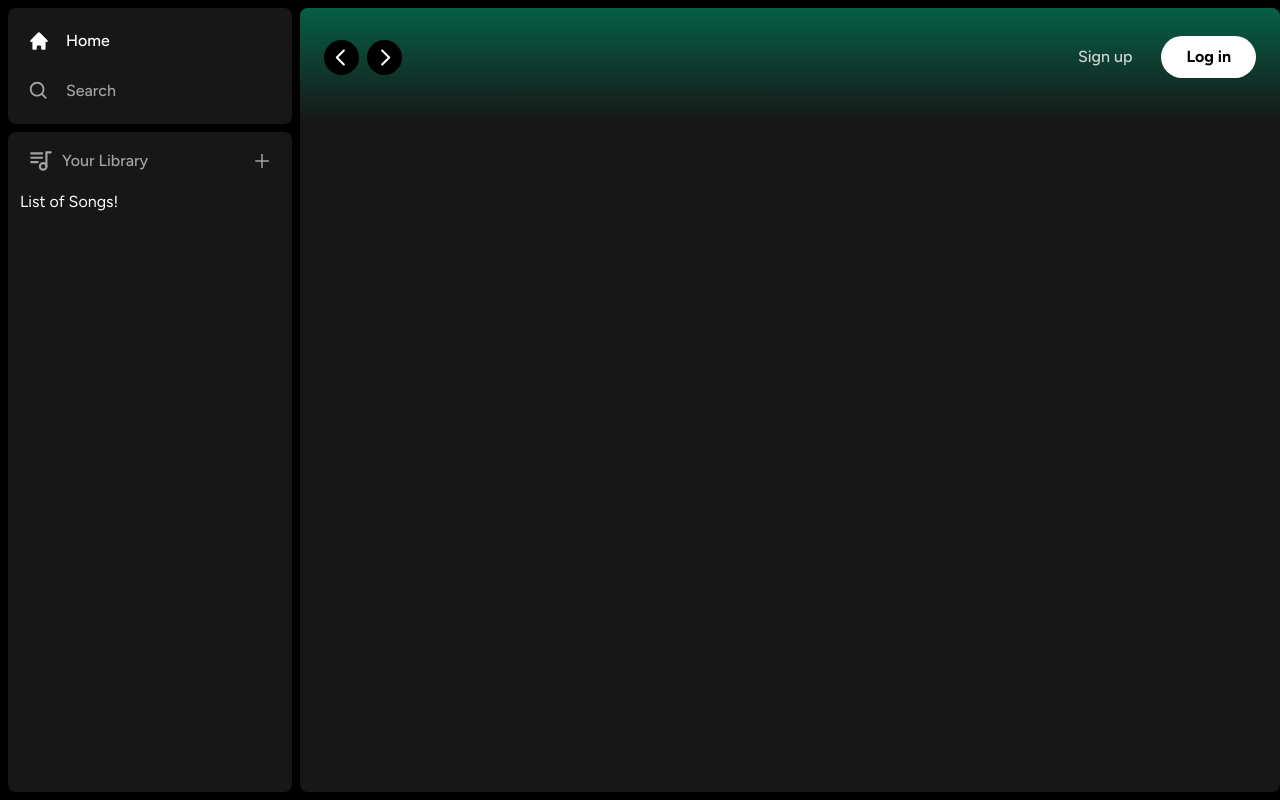
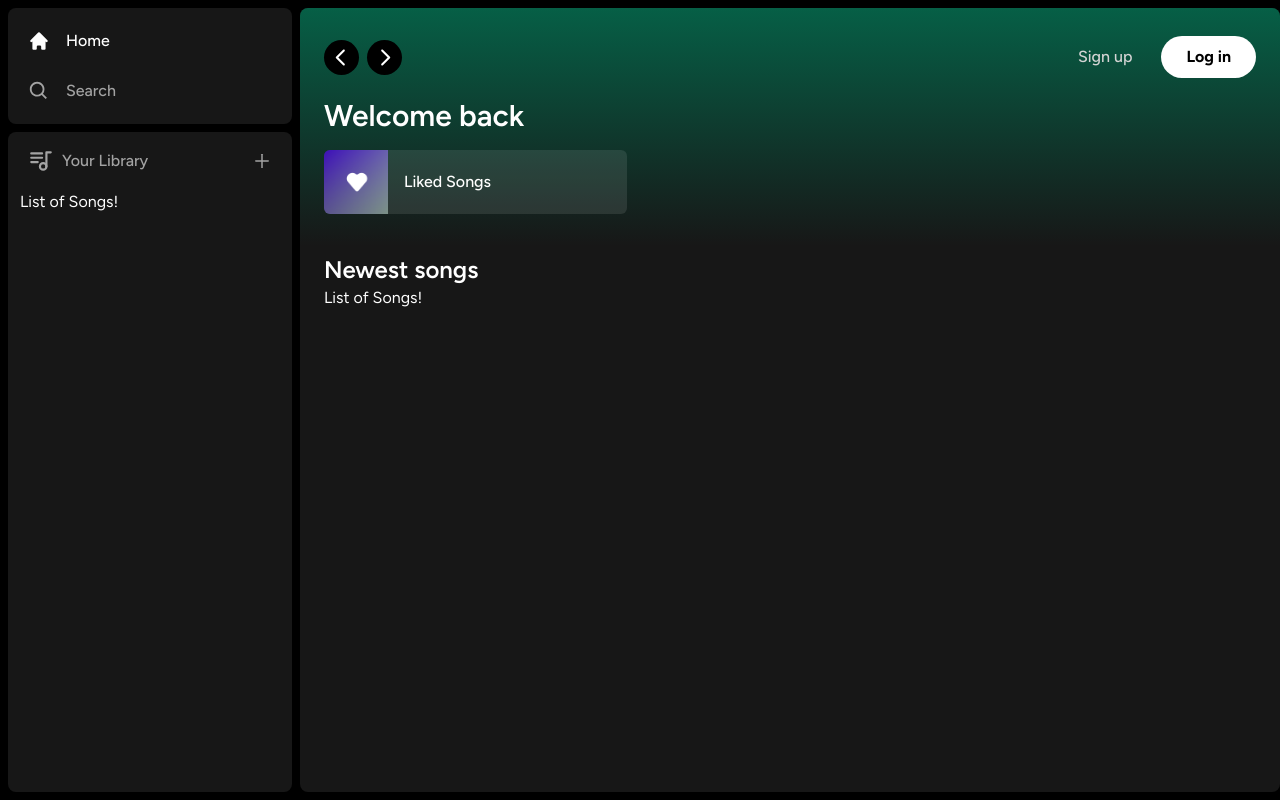
Before and after one commit to multisonic/spotify-clone, a Next.js app: page / in a window 1280 px wide. Built offline with nearby package versions, Linux system fonts and the light colour scheme.

Commit message:
finish layout for now - add ListItem component and add placeholders for main content

```diff
--- a/app/(site)/page.tsx
+++ b/app/(site)/page.tsx
@@ -1,9 +1,27 @@
 import Header from "@/components/Header";
+import ListItem from "@/components/ListItem";
 
 export default function Home() {
   return (
     <div className="bg-neutral-900 rounded-lg w-full h-full overflow-hidden overflow-y-auto">
-      <Header>Header</Header>
+      <Header>
+        <div className="mb-2">
+          <h1 className="text-white text-3xl font-semibold">Welcome back</h1>
+          <div className="grid grid-cols-1 sm:grid-cols-2 xl:grid-cols-3 2xl:grid-cols-4 gap-3 mt-4">
+            <ListItem
+              image="/images/liked.png"
+              name="Liked Songs"
+              href="liked"
+            />
+          </div>
+        </div>
+      </Header>
+      <div className="mt-2 mb-7 px-6">
+        <div className="flex justify-between items-center">
+          <h1 className="text-white text-2xl font-semibold">Newest songs</h1>
+        </div>
+        <div>List of Songs!</div>
+      </div>
     </div>
   );
 }
--- a/components/Header.tsx
+++ b/components/Header.tsx
@@ -93,6 +93,7 @@
           </>
         </div>
       </div>
+      {children}
     </div>
   );
 };
--- /dev/null
+++ b/components/ListItem.tsx
@@ -0,0 +1,37 @@
+"use client";
+
+import Image from "next/image";
+import { useRouter } from "next/navigation";
+import { FaPlay } from "react-icons/fa";
+
+interface ListItemProps {
+  image: string;
+  name: string;
+  href: string;
+}
+
+const ListItem: React.FC<ListItemProps> = ({ image, name, href }) => {
+  const router = useRouter();
+
+  const onClick = () => {
+    // add authentication before push
+    router.push(href);
+  };
+
+  return (
+    <button
+      onClick={onClick}
+      className="relative group flex items-center rounded-md overflow-hidden gap-x-4 bg-neutral-100/10 hover:bg-neural-100/20 transition pr-4"
+    >
+      <div className="relative min-h-[64px] min-w-[64px]">
+        <Image className="object-cover" fill src={image} alt="Image" />
+      </div>
+      <p className="font-medium truncate py-5">{name}</p>
+      <div className="absolute transition opacity-0 rounded-full flex items-center justify-center bg-green-500 p-4 drop-shadow-md right-5 group-hover:opacity-100 hover:scale-110">
+        <FaPlay className="text-black" />
+      </div>
+    </button>
+  );
+};
+
+export default ListItem;
```
Also changed, not shown: public/images/liked.png (added).
